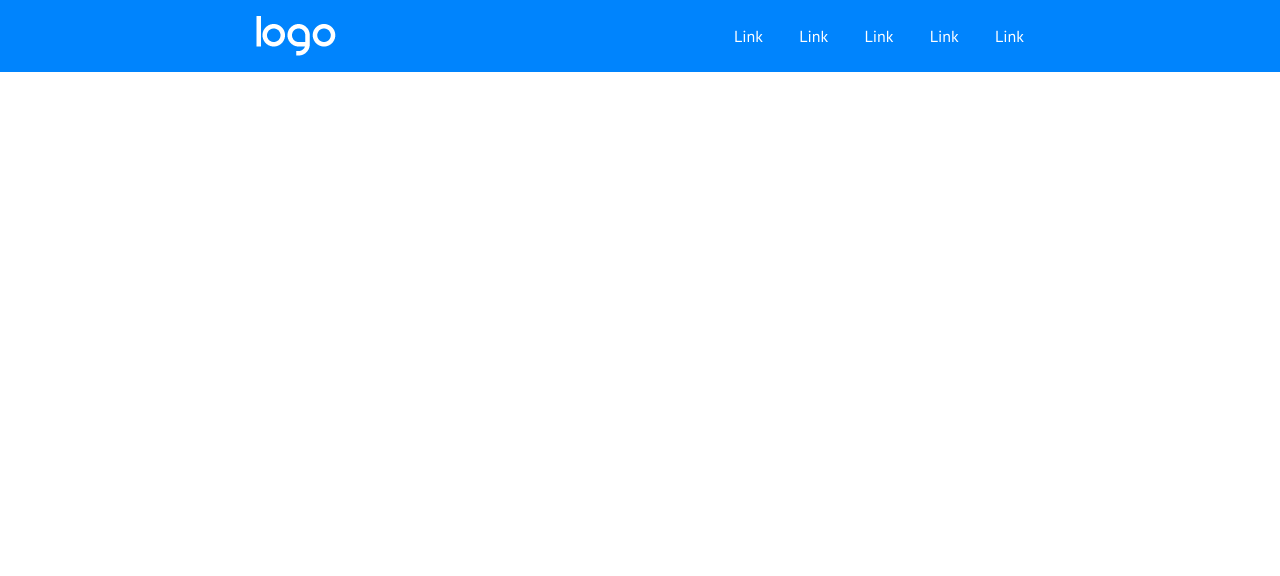
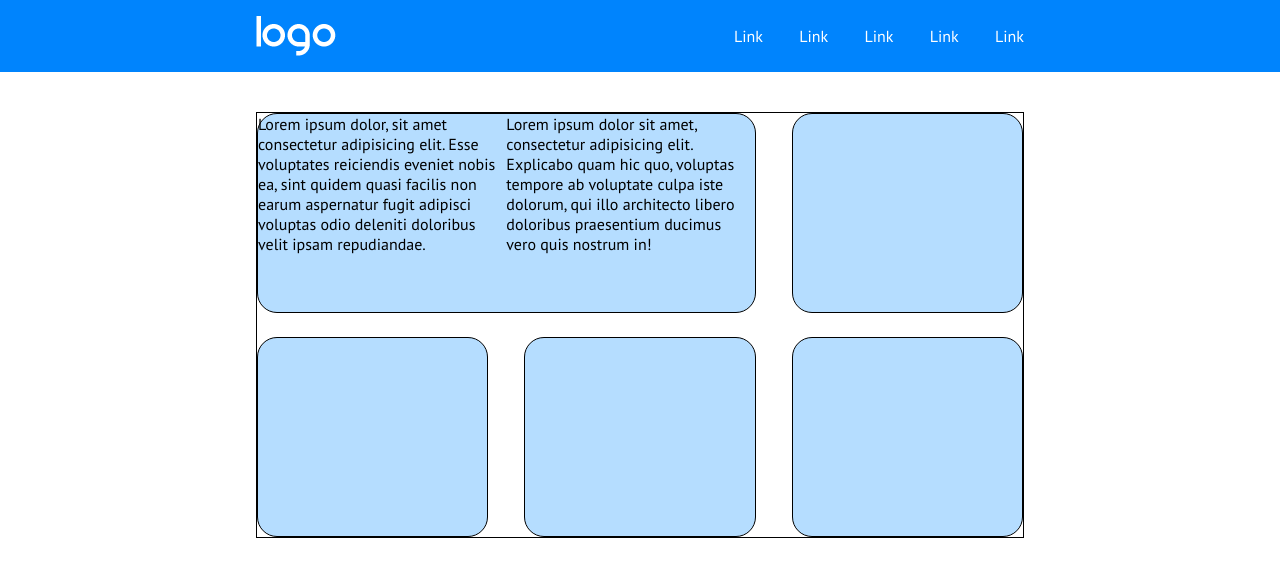
Before and after one commit to AntonioLoco/htmlcss-responsive-layout, a plain HTML site: page index.html in a window 1280 px wide. Drawn offline with Linux system fonts and the light colour scheme.

Commit message:
Added section use info

```diff
--- a/css/responsive.css
+++ b/css/responsive.css
@@ -2,7 +2,23 @@
 Tablet 768px
 */
 @media screen and (min-width: 768px) {
+    /* MAIN */
+    /* Section use info */
+    #use-info .cards{
+        display: flex;
+        flex-wrap: wrap;
+        justify-content: space-between;
+        gap: var(--gap-column);
+    }
 
+    #use-info .cards .card{
+        width: calc(100% / 3 - var(--gap-column));
+        margin-bottom: 0;
+    }
+
+    #use-info .cards .card:first-child{
+        width: calc(100% / 3 * 2 - var(--gap-column) / 2);
+    }
 }
 
 /*
@@ -34,4 +50,15 @@ Desktop 992px
         margin-left: 2rem;
     }
 
+    /* MAIN */
+    /* Section Use info */
+    #use-info .cards .card:first-child{
+        display: flex;
+    }
+
+    #use-info .cards .card:first-child .text-wrapper,
+    #use-info .cards .card:first-child .photo-wrapper{
+        width: 50%;
+    }
+
 }
--- a/css/style.css
+++ b/css/style.css
@@ -27,6 +27,9 @@ img{
 
     --white: #ffff;
     --black: #000000;
+
+    /* Measurable */
+    --gap-column: 1.5em;
 }
 
 /* Layout */
@@ -61,3 +64,28 @@ header .hamburger-menu{
 header .main-menu{
     display: none;
 }
+
+/* MAIN */
+
+/* Section use info */
+#use-info .cards{
+    margin: 7em 0;
+
+    /* DEBUG */
+    border: 1px solid black;
+}
+
+#use-info .cards .card{
+    width: 100%;
+    background-color: var(--light-blue);
+    border-radius: 20px;
+    margin-bottom: 2em;
+
+    /* DEBUG */
+    height: 200px;
+    border: 1px solid black;
+}
+
+#use-info .cards .card:last-child{
+    margin-bottom: 0;
+}
--- a/index.html
+++ b/index.html
@@ -52,5 +52,40 @@
         <!-- /Container -->
     </header>
     <!-- /Header -->
+
+    <!-- Main -->
+    <main>
+        <!-- Section Use Information -->
+        <section id="use-info">
+            <div class="container">
+                <div class="cards">
+                    <div class="card">
+                        <div class="text-wrapper">Lorem ipsum dolor, sit amet consectetur adipisicing elit. Esse voluptates reiciendis eveniet nobis ea, sint quidem quasi facilis non earum aspernatur fugit adipisci voluptas odio deleniti doloribus velit ipsam repudiandae.</div>
+                        <div class="photo-wrapper">
+                            Lorem ipsum dolor sit amet, consectetur adipisicing elit. Explicabo quam hic quo, voluptas tempore ab voluptate culpa iste dolorum, qui illo architecto libero doloribus praesentium ducimus vero quis nostrum in!
+                        </div>
+                    </div>
+                    <div class="card">
+                        <div class="icon-wrapper"></div>
+                        <div class="text-wrapper"></div>
+                    </div>
+                    <div class="card">
+                        <div class="icon-wrapper"></div>
+                        <div class="text-wrapper"></div>
+                    </div>
+                    <div class="card">
+                        <div class="icon-wrapper"></div>
+                        <div class="text-wrapper"></div>
+                    </div>
+                    <div class="card">
+                        <div class="icon-wrapper"></div>
+                        <div class="text-wrapper"></div>
+                    </div>
+                </div>
+            </div>
+        </section>
+        <!-- /Section Use Information -->
+    </main>
+    <!-- /Main -->
 </body>
 </html>
```
